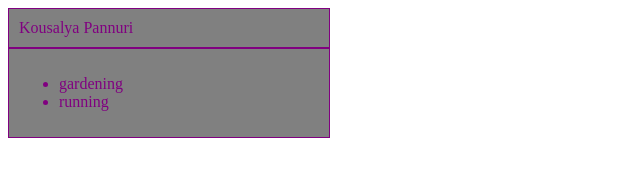
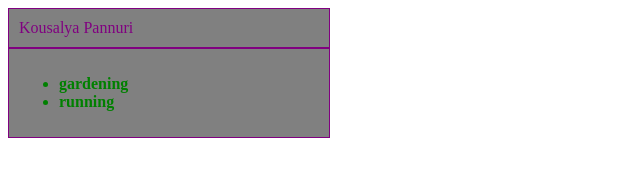
Before and after one commit to JackieFrancis/MyWebCourse, a plain HTML site: page index.html in a window 1280 px wide. Shown: the whole page, without its empty margins (0-640 px from the left). Drawn offline with Linux system fonts and the light colour scheme.

Commit message:
added new style to index.hml

```diff
--- a/index.html
+++ b/index.html
@@ -30,6 +30,12 @@
             background-color: grey;
             color: purple
         }
+
+    div#hobbies {
+        font-weight: bold;
+        color: green
+    }
+
 </style>
 </head>
 
```
